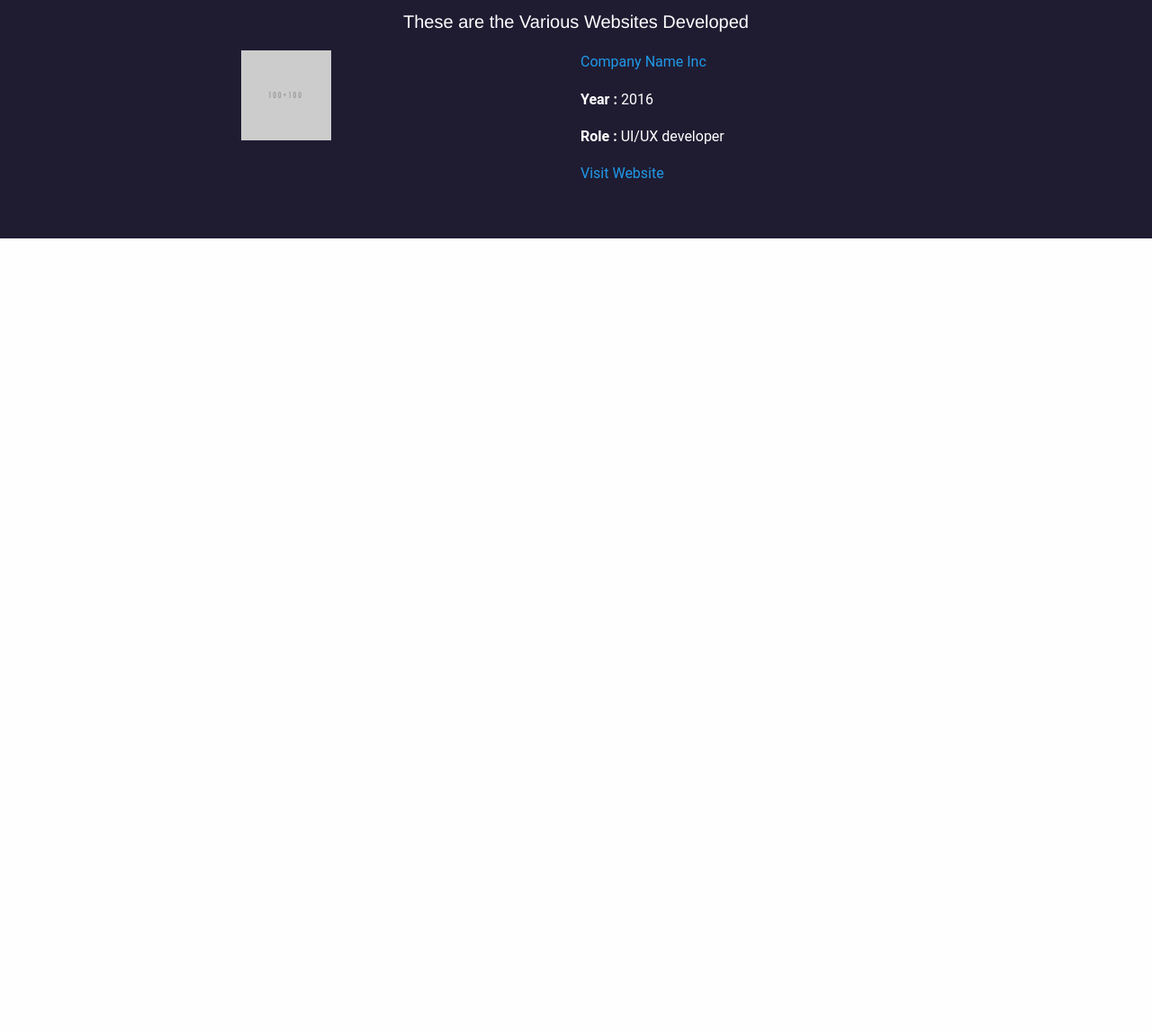
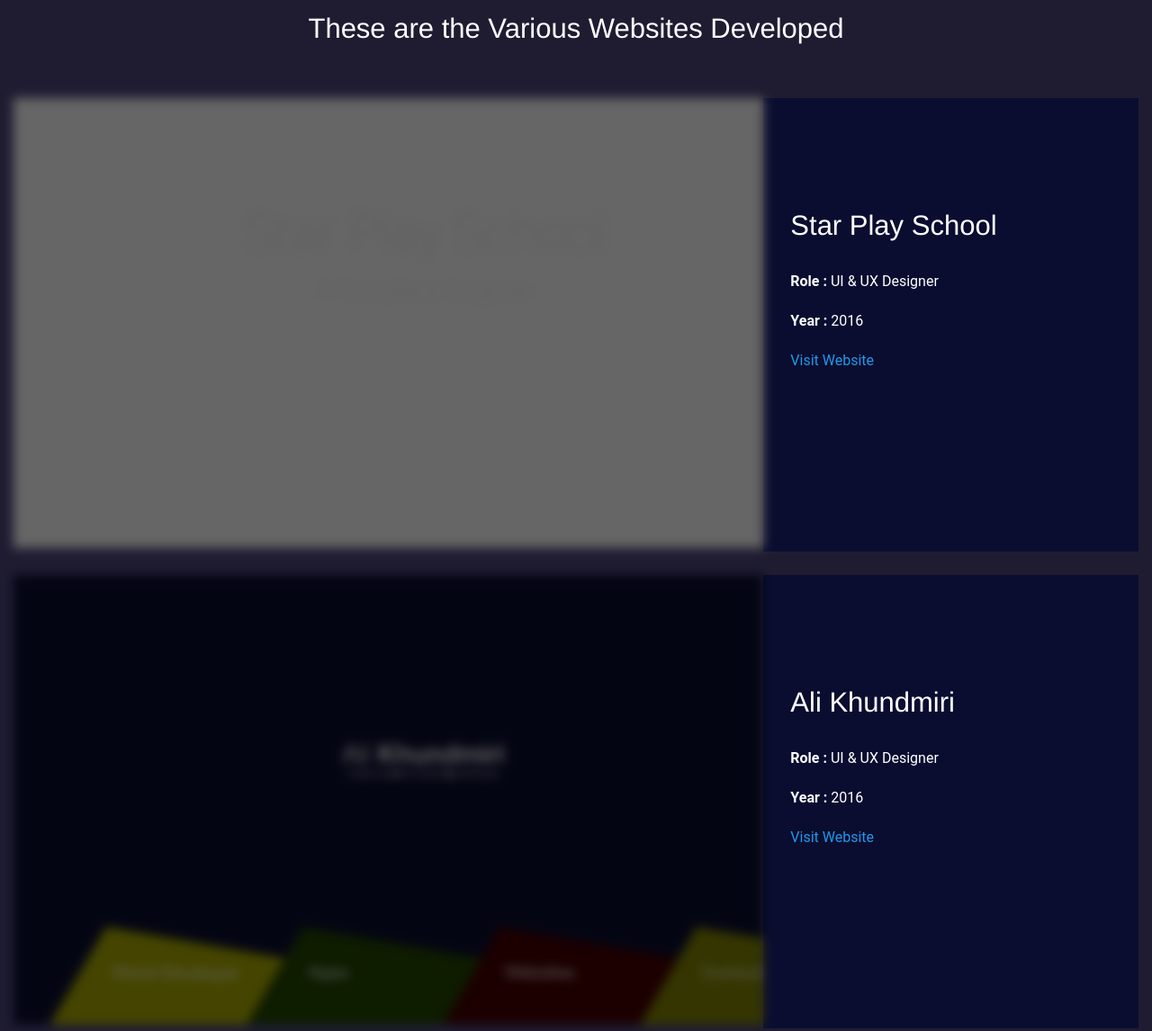
Before and after one commit to alikhundmiri/ali, a plain HTML site: page websites.html in a window 1280 px wide. Shown: the part 840-1986 px from the top of the page at 90% size. Before the commit the page ends 1105 px from the top, so only its background shows below. Drawn offline with Linux system fonts and the light colour scheme.

Commit message:
Completed website page
remaining: CV
remaining: Apps

```diff
--- a/css/style_websites.css
+++ b/css/style_websites.css
@@ -9,3 +9,65 @@
     color: white;
 
 }
+
+.section1{
+    margin:10px 10px 10px 10px;
+    padding: 10px;
+}
+    .thumb_image{
+        width: 600px;
+        height:150px;
+        object-fit: contain;
+    }
+
+.webpage_container{
+    height:500px;
+    width: 100%;
+
+}
+
+.parallax-image{
+    height: 500px;
+    background-size: cover;
+    filter: blur(6px) brightness(0.4) ;
+    -webkit-transition: all 0.9s ease ;
+    -moz-transition: all 0.9s ease;
+    -ms-transition: all 0.9s ease;
+    -o-transition: all 0.9s ease;
+    transition: all 0.9s ease;
+}
+    .image-1{
+        background-image: url('../images/website_1.png');
+    }
+    .image-2{
+        background-image: url('../images/website_2.png');
+    }
+    .image-3{
+        background-image: url('../images/website_3.png');
+    }
+    .parallax_side{
+        background-color: #0a0d30;
+        text-align: left;
+        text-transform: capitalize;
+    }
+        .ps_text{
+            margin-top: 100px;
+            padding-bottom: 200px;
+        }
+
+.parallax-image:hover{
+    filter: blur(0px) brightness(1.0) ;
+    -webkit-transition: all 0.5s ease ;
+    -moz-transition: all 0.5s ease;
+    -ms-transition: all 0.5s ease;
+    -o-transition: all 0.5s ease;
+    transition: all 0.5s ease;
+}
+.text2{
+    padding-top: 20px;
+}
+.buffer-space{
+    width: 100%;
+    height:30px;
+    background-color: transparent;
+}
--- a/websites.html
+++ b/websites.html
@@ -19,20 +19,51 @@
       </div>
     </div>
     <div class="column large-12 list" id="list">
-        <div><h5>These are the Various Websites Developed</h5></div>
+        <div><h3>These are the Various Websites Developed</h3></div>
+        <br>
+        <br>
 
-        <div class="column large-centered" id="section1" style="margin:10px 10px 10px 10px;">
-            <div class="column large-6" style="text-align: center">
-                <img src="images/placeholder_100x100.png">
-            </div>
-            <div class="column large-6" style="text-align: left">
-                <p><a href="https://www.google.com"> Company Name Inc</a></p>
-                <p><strong>Year :</strong> 2016</p>
-                <p><strong>Role :</strong> UI/UX developer</p>
-                <a href="https://www.google.com"> Visit Website</a>
+        <div class="column large-12 webpage_container">
+            <div class="column large-8 parallax-image image-1"></div>
+            <div class="column large-4 parallax_side">
+                <div class="column large-12 ps_text">
+                    <div class="text2"><strong><h3>Star Play School</h3></strong></div>
+                    <div class="text2"><strong>Role : </strong> UI & UX designer</div>
+                    <div class="text2"><strong>Year : </strong> 2016</div>
+                    <div class="text2"><a href="https://alikhundmiri.github.io/starplayschool/">Visit website</a></div>
+                </div>
             </div>
         </div>
+        <div class="column large-12 buffer-space"></div>
+
+        <div class="column large-12 webpage_container">
+            <div class="column large-8 parallax-image image-2"></div>
+            <div class="column large-4 parallax_side">
+                <div class="column large-12 ps_text">
+                    <div class="text2"><strong><h3>Ali Khundmiri</h3></strong></div>
+                    <div class="text2"><strong>Role : </strong> UI & UX designer</div>
+                    <div class="text2"><strong>Year : </strong> 2016</div>
+                    <div class="text2"><a href="https://alikhundmiri.github.io/professional/">Visit website</a></div>
+                </div>
+            </div>
+        </div>
+        <div class="column large-12 buffer-space"></div>
+
+        <div class="column large-12 webpage_container">
+            <div class="column large-8 parallax-image image-3"></div>
+            <div class="column large-4 parallax_side">
+                <div class="column large-12 ps_text">
+                    <div class="text2"><strong><h3>Education Tour</h3></strong></div>
+                    <div class="text2"><strong>Role : </strong> UI & UX designer</div>
+                    <div class="text2"><strong>Year : </strong> 2016</div>
+                    <div class="text2"><a href="https://alikhundmiri.github.io/edu-tour/">Visit website</a></div>
+
+                </div>
+            </div>
+        </div>
+        <div class="column large-12 buffer-space"></div>
 
     </div>
+<div class="parallax-image parallax_image1"></div>
 </body>
 </html>
```
Also changed, not shown: images/website_1.png (added), images/website_2.png (added), images/website_3.png (added).
